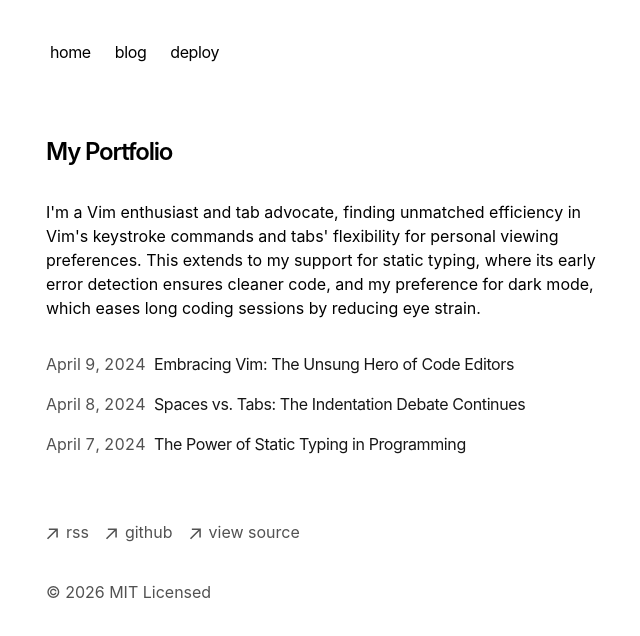
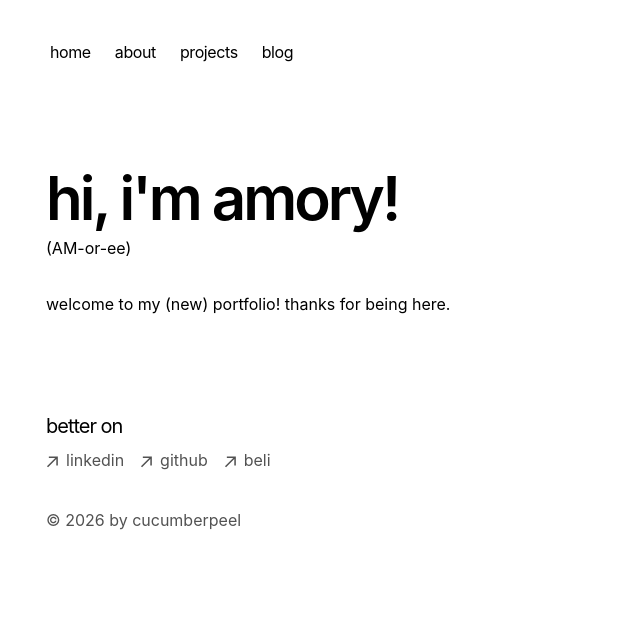
Before and after one commit to cucumberpeel/portfolio, a Next.js app: page / in a window 1280 px wide. Shown: the top 636 px of the page, without its empty margins (306-946 px from the left). Built offline with nearby package versions, Linux system fonts and the light colour scheme.

Commit message:
initial content

```diff
--- /dev/null
+++ b/app/about/page.tsx
@@ -0,0 +1,13 @@
+
+export default function Page() {
+    return (
+        <section>
+            <h1 className="font-semibold text-2xl mb-8 tracking-tighter">experience</h1>
+          <ul>
+            <li>degrees: BS/MS, 4+1, dual degree, whatever you wanna call it</li>
+            <li>major: Computer Science</li>
+            <li>undergrad minors: Web Programming, Integrated Digital Media</li>
+          </ul>
+        </section>
+      )
+}
--- a/app/components/footer.tsx
+++ b/app/components/footer.tsx
@@ -17,17 +17,18 @@ function ArrowIcon() {
 
 export default function Footer() {
   return (
-    <footer className="mb-16">
-      <ul className="font-sm mt-8 flex flex-col space-x-0 space-y-2 text-neutral-600 md:flex-row md:space-x-4 md:space-y-0 dark:text-neutral-300">
+    <footer className="mt-16 mb-16">
+      <h2 className="text-xl tracking-tighter">better on</h2>
+      <ul className="font-sm flex mt-2 flex-col space-x-0 space-y-2 text-neutral-600 md:flex-row md:space-x-4 md:space-y-0 dark:text-neutral-300">
         <li>
           <a
             className="flex items-center transition-all hover:text-neutral-800 dark:hover:text-neutral-100"
             rel="noopener noreferrer"
             target="_blank"
-            href="/rss"
+            href="https://linkedin.com/in/amorygao"
           >
             <ArrowIcon />
-            <p className="ml-2 h-7">rss</p>
+            <p className="ml-2 h-7">linkedin</p>
           </a>
         </li>
         <li>
@@ -35,7 +36,7 @@ export default function Footer() {
             className="flex items-center transition-all hover:text-neutral-800 dark:hover:text-neutral-100"
             rel="noopener noreferrer"
             target="_blank"
-            href="https://github.com/vercel/next.js"
+            href="https://github.com/cucumberpeel"
           >
             <ArrowIcon />
             <p className="ml-2 h-7">github</p>
@@ -46,15 +47,15 @@ export default function Footer() {
             className="flex items-center transition-all hover:text-neutral-800 dark:hover:text-neutral-100"
             rel="noopener noreferrer"
             target="_blank"
-            href="https://vercel.com/templates/next.js/portfolio-starter-kit"
+            href="https://beliapp.co/app/amory"
           >
             <ArrowIcon />
-            <p className="ml-2 h-7">view source</p>
+            <p className="ml-2 h-7">beli</p>
           </a>
         </li>
       </ul>
       <p className="mt-8 text-neutral-600 dark:text-neutral-300">
-        © {new Date().getFullYear()} MIT Licensed
+        © {new Date().getFullYear()} by cucumberpeel
       </p>
     </footer>
   )
--- a/app/components/nav.tsx
+++ b/app/components/nav.tsx
@@ -4,11 +4,14 @@ const navItems = {
   '/': {
     name: 'home',
   },
+  '/about': {
+    name: 'about',
+  },
+  '/projects': {
+    name: 'projects',
+  },
   '/blog': {
     name: 'blog',
-  },
-  'https://vercel.com/templates/next.js/portfolio-starter-kit': {
-    name: 'deploy',
   },
 }
 
--- a/app/og/route.tsx
+++ b/app/og/route.tsx
@@ -2,7 +2,7 @@ import { ImageResponse } from 'next/og'
 
 export function GET(request: Request) {
   let url = new URL(request.url)
-  let title = url.searchParams.get('title') || 'Next.js Portfolio Starter'
+  let title = url.searchParams.get('title') || 'Amory Gao'
 
   return new ImageResponse(
     (
--- a/app/page.tsx
+++ b/app/page.tsx
@@ -1,20 +1,17 @@
-import { BlogPosts } from 'app/components/posts'
 
 export default function Page() {
   return (
     <section>
-      <h1 className="mb-8 text-2xl font-semibold tracking-tighter">
-        My Portfolio
-      </h1>
-      <p className="mb-4">
-        {`I'm a Vim enthusiast and tab advocate, finding unmatched efficiency in
-        Vim's keystroke commands and tabs' flexibility for personal viewing
-        preferences. This extends to my support for static typing, where its
-        early error detection ensures cleaner code, and my preference for dark
-        mode, which eases long coding sessions by reducing eye strain.`}
-      </p>
       <div className="my-8">
-        <BlogPosts />
+        <h1 className="mb-2 text-6xl font-semibold tracking-tighter">
+          hi, i'm amory!
+        </h1>
+        <p className="mb-4">
+          (AM-or-ee)
+        </p>
+      </div>
+      <div className="mb-8">
+        <p className="mb-4">welcome to my (new) portfolio! thanks for being here.</p>
       </div>
     </section>
   )
--- /dev/null
+++ b/app/projects/page.tsx
@@ -0,0 +1,8 @@
+
+export default function Page() {
+    return (
+        <section>
+            <h1 className="font-semibold text-2xl mb-8 tracking-tighter">projects</h1>
+        </section>
+      )
+}
```
Also changed, not shown: 1 other file (tests, documents, lock files or other folders).
